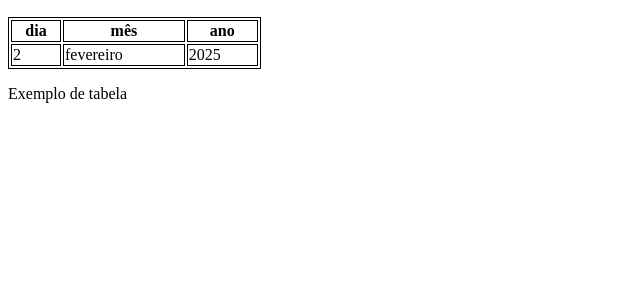
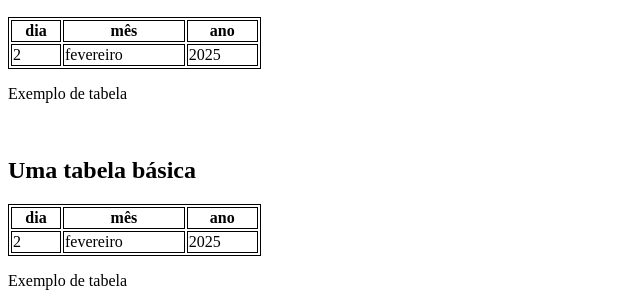
Before and after one commit to drako883/aula01, a plain HTML site: page index.html in a window 1280 px wide. Shown: the part 1092-1398 px from the top of the page, without its empty margins (0-640 px from the left). Before the commit the page ends 1211 px from the top, so only its background shows below. Drawn offline with Linux system fonts and the light colour scheme.

```diff
--- a/index.html
+++ b/index.html
@@ -49,5 +49,30 @@
 <p>Exemplo de tabela</p>
 
      </p>
+    <br> <style>
+table, th, td {
+  border:1px solid black;
+}
+</style>
+<body>
+
+<h2>Uma tabela básica</h2>
+
+<table style="width:20%">
+  <tr>
+    <th>dia</th>
+    <th>mês</th>
+    <th>ano</th>
+  </tr>
+  <tr>
+    <td>2</td>
+    <td>fevereiro</td>
+    <td>2025</td>
+</table>
+
+<p>Exemplo de tabela</p>
+
+     </p>
 </body>
+
 </html>
```
